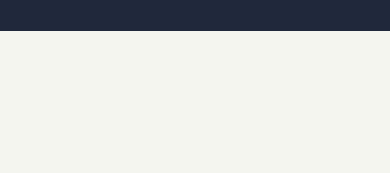
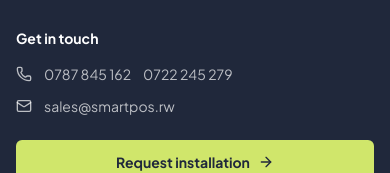
Before and after one commit to semanaparfait/Smart-POS, a Next.js app: page /contact in a window 390 px wide. Shown: the part 2528-2701 px from the top of the page. Before the commit the page ends 2559 px from the top, so only its background shows below. Built offline with nearby package versions, Linux system fonts and the light colour scheme; no server answers.

Commit message:
feat: enhance Footer component to display alternative phone number with improved layout

```diff
--- a/app/components/Footer.tsx
+++ b/app/components/Footer.tsx
@@ -114,9 +114,13 @@ export default function Footer() {
                 )}
                 {phone && (
                   <li>
-                    <a href={phone} className="flex items-center gap-3 text-white/70 hover:text-lime">
-                      <Phone className="h-4 w-4 shrink-0" aria-hidden="true" /> {SITE_CONTACT.phone}
-                    </a>
+                    <span className="flex flex-wrap items-center gap-x-3 gap-y-1 text-white/70">
+                      <Phone className="h-4 w-4 shrink-0" aria-hidden="true" />
+                      <a href={phone} className="hover:text-lime">{SITE_CONTACT.phone}</a>
+                      {SITE_CONTACT.phoneAlt && (
+                        <a href={phoneLink(SITE_CONTACT.phoneAlt)} className="hover:text-lime">{SITE_CONTACT.phoneAlt}</a>
+                      )}
+                    </span>
                   </li>
                 )}
                 {SITE_CONTACT.email && (
--- a/app/contact/page.tsx
+++ b/app/contact/page.tsx
@@ -24,6 +24,7 @@ export default async function ContactPage({
   const channels: { icon: LucideIcon; label: string; value: string; href?: string; external?: boolean }[] = [
     { icon: MessageCircle, label: "WhatsApp", value: "Chat with our team", href: whatsappLink(), external: true },
     { icon: Phone, label: "Phone", value: SITE_CONTACT.phone, href: phoneLink() },
+    { icon: Phone, label: "Phone (alternative)", value: SITE_CONTACT.phoneAlt, href: phoneLink(SITE_CONTACT.phoneAlt) },
     { icon: Mail, label: "Email", value: SITE_CONTACT.email, href: SITE_CONTACT.email ? `mailto:${SITE_CONTACT.email}` : "" },
     { icon: MapPin, label: "Office", value: SITE_CONTACT.address },
     { icon: Clock, label: "Hours", value: SITE_CONTACT.hours },
--- a/app/data/site.ts
+++ b/app/data/site.ts
@@ -7,10 +7,12 @@
  */
 export const SITE_CONTACT = {
   /** Display format, e.g. "+250 788 123 456" */
-  phone: "",
+  phone: "0787 845 162",
+  /** Second phone number shown next to the first, e.g. on the contact page */
+  phoneAlt: "0722 245 279",
   /** International digits only, no "+" or spaces, e.g. "250788123456" (used for wa.me links) */
   whatsapp: "",
-  email: "",
+  email: "sales@smartpos.rw",
   /** e.g. "KG 7 Ave, Kigali, Rwanda" */
   address: "",
   /** e.g. "Mon–Sat, 8:00–18:00" */
@@ -30,8 +32,12 @@ export const whatsappLink = (message = "Hello SmartPOS, I would like to know mor
     ? `https://wa.me/${SITE_CONTACT.whatsapp}?text=${encodeURIComponent(message)}`
     : "";
 
-export const phoneLink = () =>
-  SITE_CONTACT.phone ? `tel:${SITE_CONTACT.phone.replace(/[^\d+]/g, "")}` : "";
+/** tel: link in international format (Rwandan 07… numbers become +2507…) */
+export const phoneLink = (number: string = SITE_CONTACT.phone) => {
+  const digits = number.replace(/[^\d+]/g, "");
+  if (!digits) return "";
+  return `tel:${digits.startsWith("0") ? `+250${digits.slice(1)}` : digits}`;
+};
 
 /** Business types offered in the installation request form */
 export const BUSINESS_TYPES = [
--- a/app/request-installation/page.tsx
+++ b/app/request-installation/page.tsx
@@ -88,9 +88,13 @@ export default async function RequestInstallationPage({
                 )}
                 {phone && (
                   <li>
-                    <a href={phone} className="flex items-center gap-3 font-semibold hover:underline">
-                      <Phone className="h-4 w-4" aria-hidden="true" /> {SITE_CONTACT.phone}
-                    </a>
+                    <span className="flex flex-wrap items-center gap-x-3 gap-y-1 font-semibold">
+                      <Phone className="h-4 w-4" aria-hidden="true" />
+                      <a href={phone} className="hover:underline">{SITE_CONTACT.phone}</a>
+                      {SITE_CONTACT.phoneAlt && (
+                        <a href={phoneLink(SITE_CONTACT.phoneAlt)} className="hover:underline">{SITE_CONTACT.phoneAlt}</a>
+                      )}
+                    </span>
                   </li>
                 )}
                 {SITE_CONTACT.email && (
```
